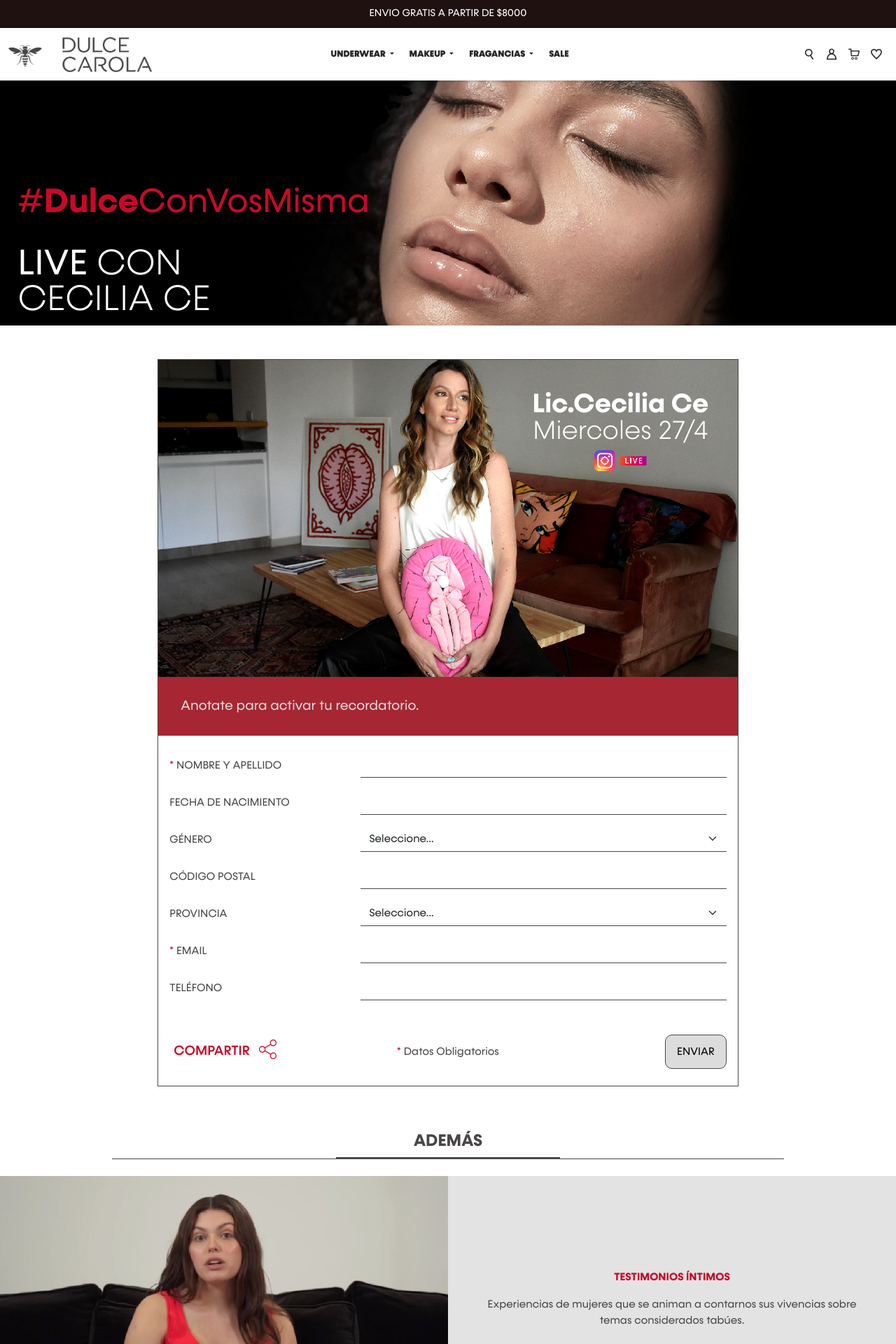
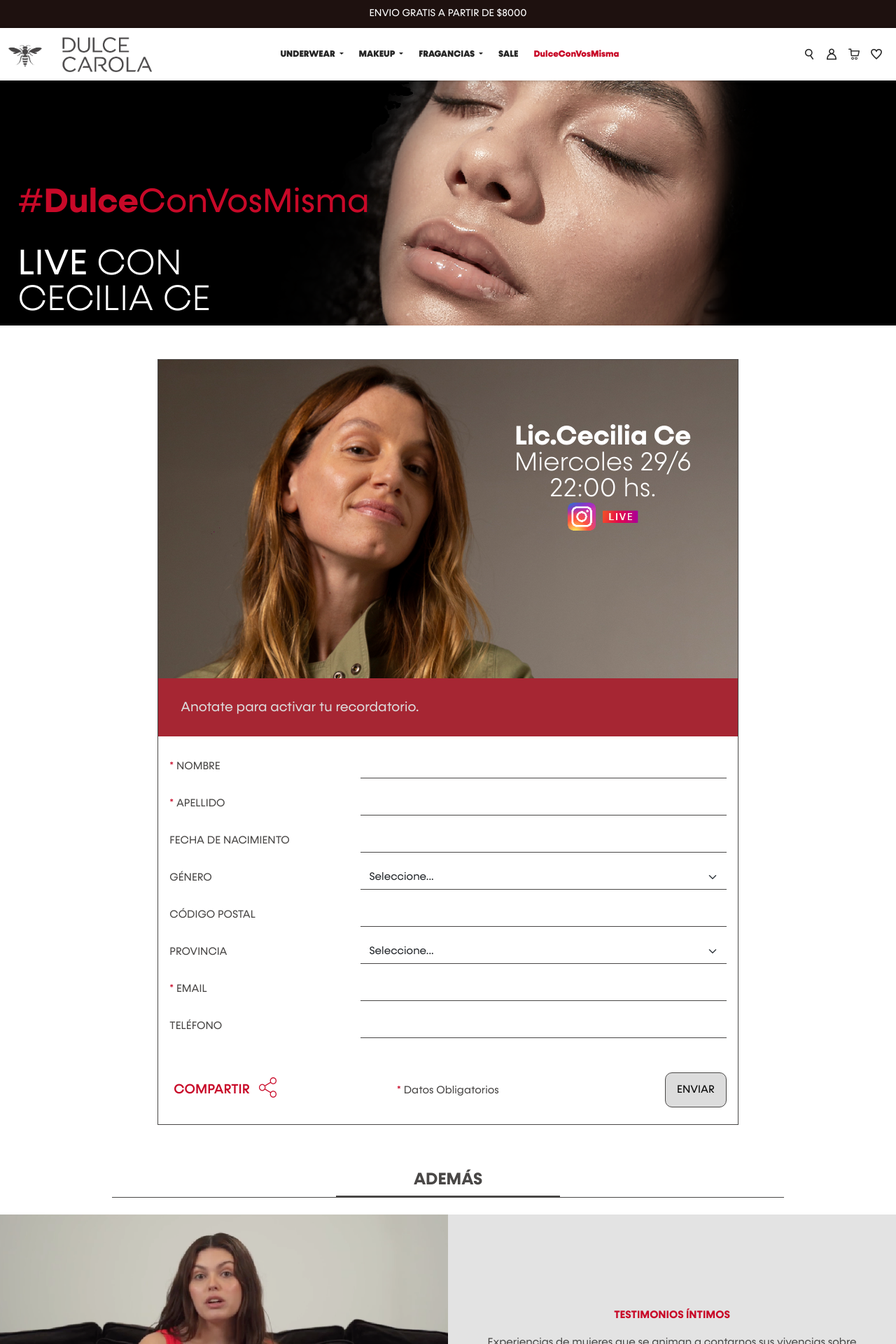
Before and after one commit to jonwilm/dulcecarola, a Django app: page /livececilia in a window 1280 px wide. Shown: the top 1920 px of the page at 70% size. Run offline with Django 3.2, Linux system fonts and the light colour scheme; some libraries are stand-ins or nearby versions.

Commit message:
Ajustes 24-05-22

```diff
--- a/applications/livececilia/forms.py
+++ b/applications/livececilia/forms.py
@@ -42,8 +42,18 @@ product_city = [
 
 class LiveCeciliaForm(forms.Form):
 
-    name = forms.CharField(
-        label='Nombre y Apellido',
+    firstname = forms.CharField(
+        label='Nombre',
+        required=True,
+        widget=forms.TextInput(
+            attrs={
+                'class': 'form-control',
+                'placeholder': '',
+                'autocomplete': 'off',
+            }
+        ))
+    lastname = forms.CharField(
+        label='Apellido',
         required=True,
         widget=forms.TextInput(
             attrs={
@@ -126,7 +136,8 @@ class LiveCeciliaForm(forms.Form):
     def save(self, *args, **kwargs):
         data = self.cleaned_data
         LiveCecilia.objects.get_or_create(
-            name=data['name'],
+            firstname=data['firstname'],
+            lastname=data['lastname'],
             date_nac=data['date_nac'],
             genere=data['genere'],
             code_zip=data['code_zip'],
--- a/applications/livececilia/models.py
+++ b/applications/livececilia/models.py
@@ -3,8 +3,9 @@ from django.db import models
 
 class LiveCecilia(models.Model):
 
-    name = models.CharField('Nombre y Apellido', max_length=200)
-    date_nac = models.DateField('Fecha de Naciemiento', blank=True)
+    firstname = models.CharField('Nombre', max_length=200)
+    lastname = models.CharField('Apellido', max_length=200)
+    date_nac = models.DateField('Fecha de Nacimiento', blank=True)
     genere = models.CharField('Género', max_length=2, blank=True)
     code_zip = models.CharField('Código Postal', max_length=10, blank=True)
     city = models.CharField('Ciudad', max_length=3, blank=True)
--- a/applications/sorteo/forms.py
+++ b/applications/sorteo/forms.py
@@ -41,8 +41,18 @@ product_city = [
 
 class SorteoForm(forms.Form):
 
-    name = forms.CharField(
-        label='Nombre y Apellido',
+    firstname = forms.CharField(
+        label='Nombre',
+        required=True,
+        widget=forms.TextInput(
+            attrs={
+                'class': 'form-control',
+                'placeholder': '',
+                'autocomplete': 'off',
+            }
+        ))
+    lastname = forms.CharField(
+        label='Apellido',
         required=True,
         widget=forms.TextInput(
             attrs={
@@ -123,7 +133,8 @@ class SorteoForm(forms.Form):
     def save(self, *args, **kwargs):
         data = self.cleaned_data
         Sorteo.objects.get_or_create(
-            name=data['name'],
+            firstname=data['firstname'],
+            lastname=data['lastname'],
             date_nac=data['date_nac'],
             genere=data['genere'],
             code_zip=data['code_zip'],
--- a/applications/sorteo/models.py
+++ b/applications/sorteo/models.py
@@ -3,8 +3,9 @@ from django.db import models
 
 class Sorteo(models.Model):
 
-    name = models.CharField('Nombre y Apellido', max_length=200)
-    date_nac = models.DateField('Fecha de Naciemiento')
+    firstname = models.CharField('Nombre', max_length=200)
+    lastname = models.CharField('Apellido', max_length=200)
+    date_nac = models.DateField('Fecha de Nacimiento')
     genere = models.CharField('Género', max_length=2)
     code_zip = models.CharField('Código Postal', max_length=10, blank=True)
     city = models.CharField('Ciudad', max_length=3)
--- a/static/assets/css/styles.css
+++ b/static/assets/css/styles.css
@@ -249,6 +249,9 @@ main {
 }
 .nav-mobile .accordion-body li {
   list-style: none;
+}
+.text-red {
+  color: #C80928 !important;
 }
 
 /* -------------------------------------- */
@@ -1162,7 +1165,7 @@ form button.compartir {
 }
 .sec-cecilia-form .content-text {
   position: absolute;
-  top: 5%;
+  top: 20%;
   right: 2%;
   text-align: center;
   pointer-events: none;
@@ -1182,10 +1185,9 @@ form button.compartir {
   margin: 0;
   line-height: 1;
   text-align: center;
-  margin-bottom: 0.5rem;
 }
 .sec-cecilia-form .content-text img {
-  width: 30%;
+  width: 40%;
 }
 .sec-cecilia-form .sec-title-form {
   padding: 1rem;
@@ -1199,15 +1201,14 @@ form button.compartir {
 }
 @media (min-width: 992px) {
   .sec-cecilia-form .content-text {
-    top: 10%;
-    right: 5%;
+    top: 20%;
+    right: 8%;
   }
   .sec-cecilia-form .content-text .text1 {
     font-size: 3vw;
   }
   .sec-cecilia-form .content-text .text2 {
     font-size: 2.9vw;
-    margin-bottom: 0.5rem;
   }
   .sec-cecilia-form .sec-title-form {
     padding: 2rem;
--- a/templates/layout.html
+++ b/templates/layout.html
@@ -46,7 +46,7 @@
     </div>
     <nav class="navbar navbar-expand-lg navbar-light">
       <div class="container-fluid ">
-        <a class="navbar-brand" href="{% url 'home_app:home' %}">
+        <a class="navbar-brand" href="https://www.dulcecarola.com/">
           <img class="logo-navbar" src="{% static 'assets/images/logo-gris.webp' %}" alt="Dulce Carola">
         </a>
         <ul class="navbar-nav navigation mx-auto d-none d-lg-flex">
@@ -83,6 +83,9 @@
           </li>
           <li class="nav-item">
             <a class="nav-link" href="https://www.dulcecarola.com/sale">SALE</a>
+          </li>
+          <li class="nav-item">
+            <a class="nav-link text-red" href="{% url 'home_app:home' %}">DulceConVosMisma</a>
           </li>
         </ul>
         <ul class="nav-icons">
@@ -176,6 +179,13 @@
           <div class="accordion-header" id="headingFour">
             <div class="d-flex align-items-center justify-content-between">
               <a class="ps-3 w-100" href="https://www.dulcecarola.com/sale">SALE</a>
+            </div>
+          </div>
+        </div>
+        <div class="accordion-item">
+          <div class="accordion-header" id="headingFour">
+            <div class="d-flex align-items-center justify-content-between">
+              <a class="ps-3 w-100 text-red" href="{% url 'home_app:home' %}">DulceConVosMisma</a>
             </div>
           </div>
         </div>
--- a/templates/livececilia.html
+++ b/templates/livececilia.html
@@ -36,13 +36,14 @@
       <div class="col-12 col-lg-8 offset-lg-2">
         <div class="content-form">
           <div class="sec-img position-relative">
-            <img class="w-100" src="{% static 'assets/images/cecilia/img-home.png' %}" alt="Cecilia CE">
+            <img class="w-100" src="{% static 'assets/images/cecilia/img-cecilia.jpg' %}" alt="Cecilia CE">
             <div class="content-text">
               <span>
                 <p class="text1">
                   Lic.Cecilia Ce
                 </p>
-                <p class="text2">Miercoles 27/4</p>
+                <p class="text2">Miercoles 29/6</p>
+                <p class="text2">22:00 hs.</p>
                 <img src="{% static 'assets/images/cecilia/ig-live.png' %}" alt="Live">
               </span>
             </div>
@@ -53,10 +54,19 @@
           <form action="" method="post" class="py-4 px-3">
             {% csrf_token %}
             <div class="mb-3 row">
-              <label class="col-sm-4 col-form-label"><span>*</span> NOMBRE Y APELLIDO</label>
+              <label class="col-sm-4 col-form-label"><span>*</span> NOMBRE</label>
               <div class="col-sm-8">
-                {{ form.name }}
-                {% for error in form.name.errors %}
+                {{ form.firstname }}
+                {% for error in form.firstname.errors %}
+                <p class="text-danger">{{ error }}</p>
+                {% endfor %}
+              </div>
+            </div>
+            <div class="mb-3 row">
+              <label class="col-sm-4 col-form-label"><span>*</span> APELLIDO</label>
+              <div class="col-sm-8">
+                {{ form.lastname }}
+                {% for error in form.lastname.errors %}
                 <p class="text-danger">{{ error }}</p>
                 {% endfor %}
               </div>
--- a/templates/partials/cecilia.html
+++ b/templates/partials/cecilia.html
@@ -6,7 +6,7 @@
       <div class="col-12 col-md-6 px-0 {{ posImgRight }}">
         <div class="sec-img">
           <a href="{% url 'livececilia_app:livececilia' %}">
-            <img class="w-100" src="{% static 'assets/images/cecilia/img-home.png' %}" alt="Cecilia">
+            <img class="w-100" src="{% static 'assets/images/cecilia/img-home.jpg' %}" alt="Cecilia">
           </a>
         </div>
       </div>
--- a/templates/partials/estadisticas.html
+++ b/templates/partials/estadisticas.html
@@ -6,7 +6,7 @@
       <div class="col-12 col-md-6 px-0 {{ posImgRight }}">
         <div class="sec-img">
           <a href="{% url 'home_app:estadisticas' %}">
-            <img class="w-100" src="{% static 'assets/images/estadisticas/img-home.png' %}" alt="Estadisticas">
+            <img class="w-100" src="{% static 'assets/images/estadisticas/img-home.jpg' %}" alt="Estadisticas">
           </a>
         </div>
       </div>
```
Also changed, not shown: applications/livececilia/admin.py (+4 -4 lines), applications/sorteo/admin.py (+6 -4 lines), templates/sorteo.html (+13 -4 lines), static/assets/images/cecilia/img-cecilia.jpg (added), static/assets/images/cecilia/img-home-old.png (renamed from static/assets/images/cecilia/img-home.png), static/assets/images/cecilia/img-home.jpg (added), static/assets/images/estadisticas/img-home-old.png (renamed from static/assets/images/estadisticas/img-home.png), static/assets/images/estadisticas/img-home.jpg (added).
